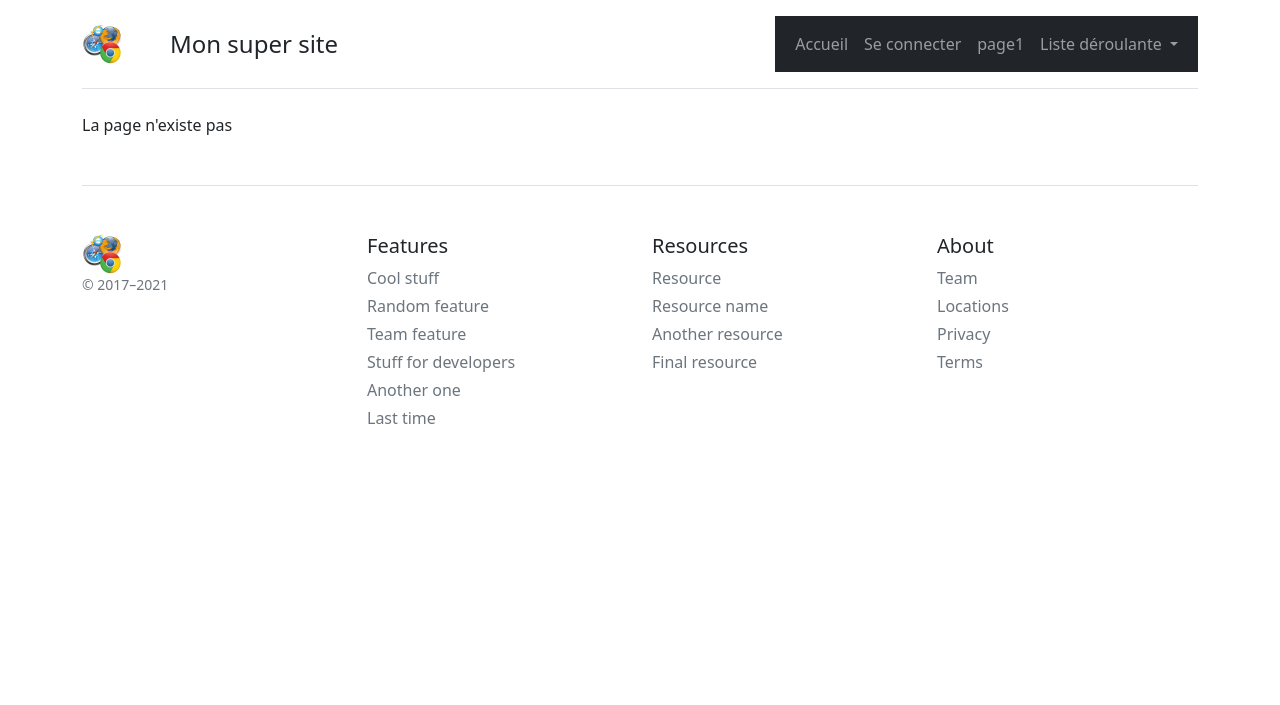
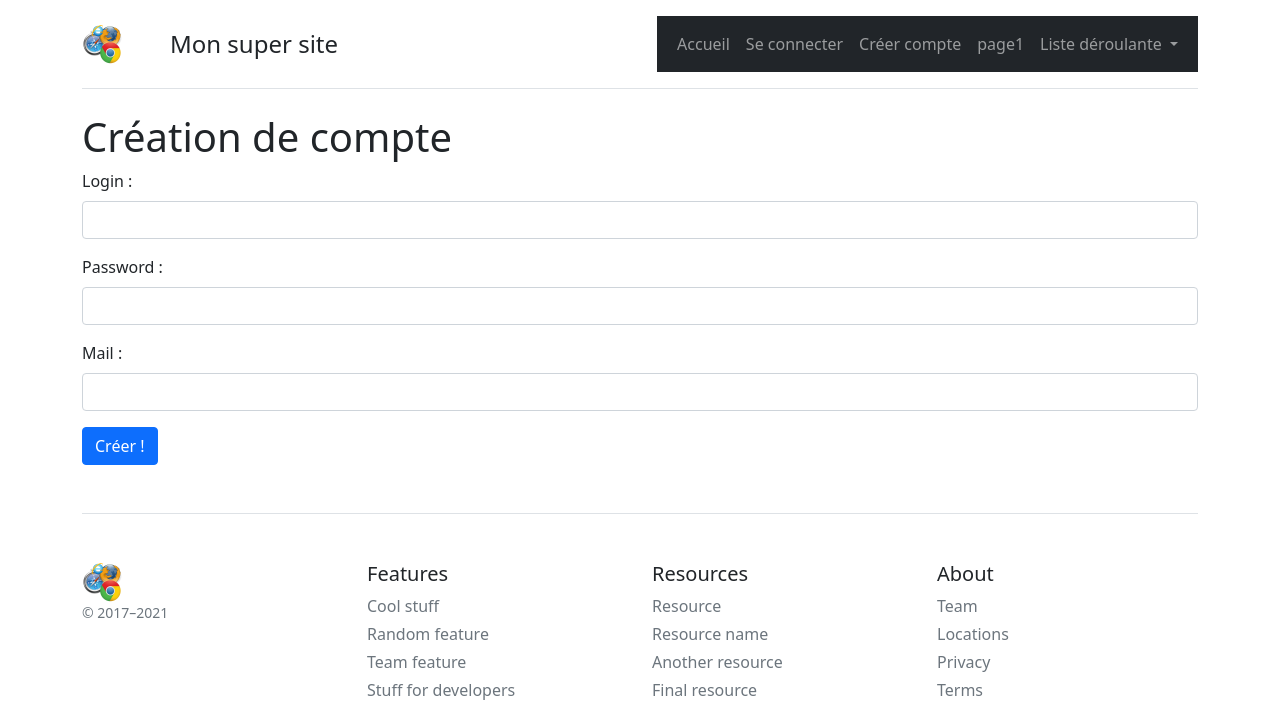
Before and after one commit to EmmanuelBlanchard/Realisez-une-gestion-de-compte-utilisateur-compl-te-en-PHP-MVC-CRUD, a PHP site: page /creerCompte in a window 1280 px wide. Shown: the top 705 px of the page. Before the commit the page ends 424 px from the top, so only its background shows below. Run offline with PHP 8.4, Linux system fonts and the light colour scheme; some libraries are stand-ins or nearby versions.

Commit message:
Les étapes : E10-Création de compte

```diff
--- a/coursGestionCompteUtilisateur/controllers/Visiteur/Visiteur.controller.php
+++ b/coursGestionCompteUtilisateur/controllers/Visiteur/Visiteur.controller.php
@@ -35,6 +35,16 @@ class VisiteurController extends MainController {
         $this->genererPage($data_page);
     }
 
+    public function creerCompte() {
+        $data_page = [
+            "page_description" => "Page de création de compte",
+            "page_title" => "Page de création de compte",
+            "view" => "views/Visiteur/creerCompte.view.php",
+            "template" => "views/common/template.php"
+        ];
+        $this->genererPage($data_page);
+    }
+
     public function pageErreur($message){
         parent::pageErreur($message);
     }
--- a/coursGestionCompteUtilisateur/index.php
+++ b/coursGestionCompteUtilisateur/index.php
@@ -34,6 +34,10 @@ try {
                 header('Location: '.URL."login");
             }
         break;
+        case "creerCompte" : $visiteurController->creerCompte();
+        break;
+        case "validation_creerCompte" : echo "test";
+        break;
         case "compte" :
             if(!Securite::estConnecte()) {
                 Toolbox::ajouterMessageAlerte("Veuillez vous connecter !", Toolbox::COULEUR_ROUGE);
--- /dev/null
+++ b/coursGestionCompteUtilisateur/views/Visiteur/creerCompte.view.php
@@ -0,0 +1,17 @@
+<h1>Création de compte</h1>
+<form method="POST" action="validation_creerCompte">
+    <div class="mb-3">
+        <label for="login" class="form-label">Login : </label>
+        <input type="text" class="form-control" id="login" name="login" required>
+    </div>
+    <div class="mb-3">
+        <label for="password" class="form-label">Password : </label>
+        <input type="password" class="form-control" id="password" name="password" required>
+    </div>
+    <div class="mb-3">
+        <label for="mail" class="form-label">Mail : </label>
+        <input type="mail" class="form-control" id="mail" name="mail" required>
+    </div>
+
+    <button type="submit" class="btn btn-primary">Créer !</button>
+</form>
--- a/coursGestionCompteUtilisateur/views/common/menu.php
+++ b/coursGestionCompteUtilisateur/views/common/menu.php
@@ -11,6 +11,9 @@
         <?php if(empty($_SESSION['profil'])) : ?>
           <li class="nav-item">
             <a class="nav-link" aria-current="page" href="<?= URL; ?>login">Se connecter</a>
+          </li>
+          <li class="nav-item">
+            <a class="nav-link" aria-current="page" href="<?= URL; ?>creerCompte">Créer compte</a>
           </li>
         <?php else : ?>
           <li class="nav-item">
```
